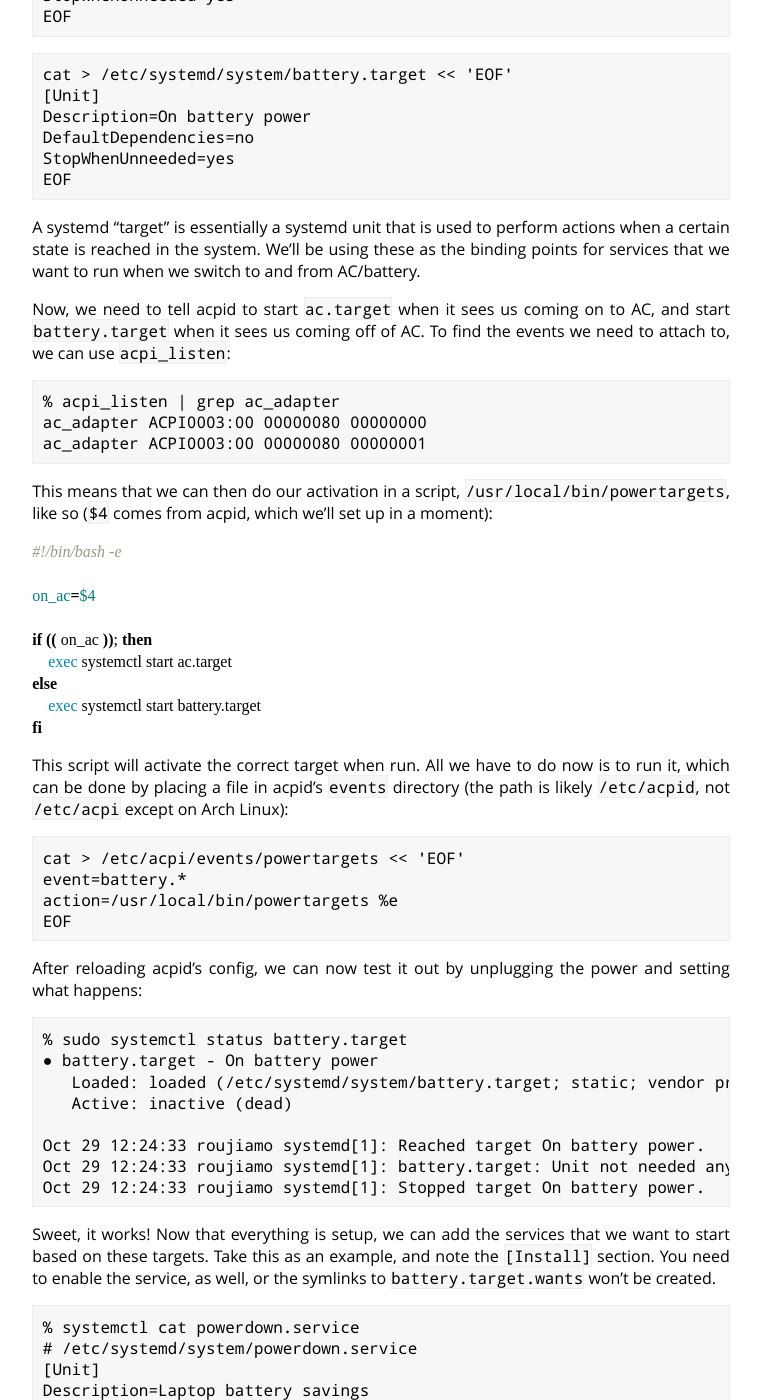
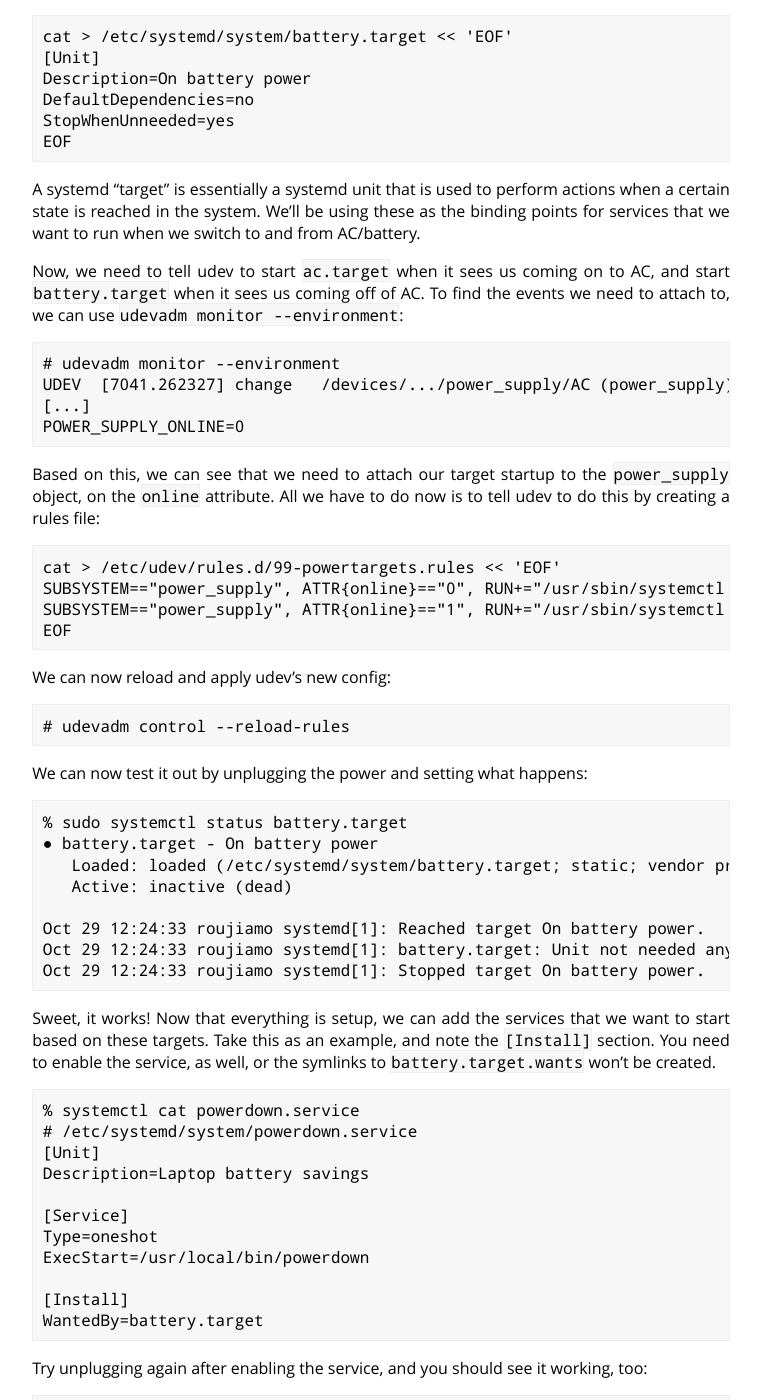
Before and after one commit to cdown/chrisdown.name, a Jekyll site: the page built from _posts/2017-10-29-adding-power-related-targets-to-systemd.md, in a window 1280 px wide and 1400 px high, scrolled down 499 px. Shown: the whole window, without its empty margins (259-1020 px from the left). Built offline with Jekyll 4.4.1, drawn with Linux system fonts in a browser that asks for light colours; some of the changed text lies outside the part shown.

Commit message:
acpi -> udev in power targets post

```diff
--- a/_posts/2017-10-29-adding-power-related-targets-to-systemd.md
+++ b/_posts/2017-10-29-adding-power-related-targets-to-systemd.md
@@ -12,9 +12,6 @@ going on to and coming back off of AC and battery power. This is pretty easy to
 do, though, and provides the convenience of sleep.target for events like this.
 I want to use these to do some power tweaks when coming on to and off of
 battery.
-
-You need [acpid](https://sourceforge.net/projects/acpid2/), since systemd
-currently has only very limited support for ACPI events.
 
 First off, create the two targets that you want to use for AC/battery:
 
@@ -39,42 +36,29 @@ actions when a certain state is reached in the system. We'll be using these as
 the binding points for services that we want to run when we switch to and from
 AC/battery.
 
-Now, we need to tell acpid to start `ac.target` when it sees us coming on to
+Now, we need to tell udev to start `ac.target` when it sees us coming on to
 AC, and start `battery.target` when it sees us coming off of AC. To find the
-events we need to attach to, we can use `acpi_listen`:
+events we need to attach to, we can use `udevadm monitor --environment`:
 
-    % acpi_listen | grep ac_adapter
-    ac_adapter ACPI0003:00 00000080 00000000
-    ac_adapter ACPI0003:00 00000080 00000001
+    # udevadm monitor --environment
+    UDEV  [7041.262327] change   /devices/.../power_supply/AC (power_supply)
+    [...]
+    POWER_SUPPLY_ONLINE=0
 
+Based on this, we can see that we need to attach our target startup to the
+`power_supply` object, on the `online` attribute. All we have to do now is to
+tell udev to do this by creating a rules file:
 
-This means that we can then do our activation in a script,
-`/usr/local/bin/powertargets`, like so (`$4` comes from acpid, which we'll set
-up in a moment):
-
-{% highlight bash %}
-#!/bin/bash -e
-
-on_ac=$4
-
-if (( on_ac )); then
-    exec systemctl start ac.target
-else
-    exec systemctl start battery.target
-fi
-{% endhighlight %}
-
-This script will activate the correct target when run. All we have to do now is
-to run it, which can be done by placing a file in acpid's `events` directory
-(the path is likely `/etc/acpid`, not `/etc/acpi` except on Arch Linux):
-
-    cat > /etc/acpi/events/powertargets << 'EOF'
-    event=battery.*
-    action=/usr/local/bin/powertargets %e
+    cat > /etc/udev/rules.d/99-powertargets.rules << 'EOF'
+    SUBSYSTEM=="power_supply", ATTR{online}=="0", RUN+="/usr/sbin/systemctl start battery.target"
+    SUBSYSTEM=="power_supply", ATTR{online}=="1", RUN+="/usr/sbin/systemctl start ac.target"
     EOF
 
-After reloading acpid's config, we can now test it out by unplugging the power
-and setting what happens:
+We can now reload and apply udev's new config:
+
+    # udevadm control --reload-rules
+
+We can now test it out by unplugging the power and setting what happens:
 
     % sudo systemctl status battery.target
     ● battery.target - On battery power
```
